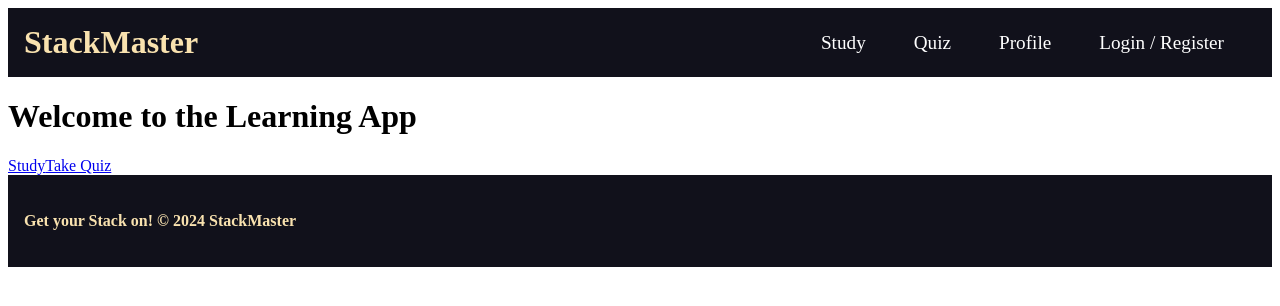
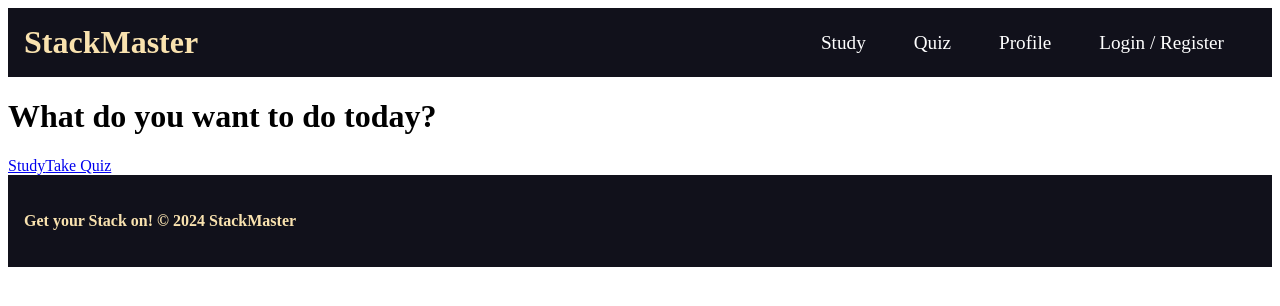
Before and after one commit to vpontual/stackmaster, a React (Vite) app in the folder client/: page /choice in a window 1280 px wide. Shown: the top 306 px of the page. Built offline with nearby package versions, Linux system fonts and the light colour scheme.

Commit message:
updated the h1 of the choice page

```diff
--- a/client/src/pages/Choice.jsx
+++ b/client/src/pages/Choice.jsx
@@ -4,7 +4,7 @@ import { Link } from 'react-router-dom';
 const Choice = () => {
   return (
     <div>
-      <h1>Welcome to the Learning App</h1>
+      <h1>What do you want to do today?</h1>
       <div>
         <Link to="/categories">Study</Link>
         <Link to="/quiz">Take Quiz</Link>
```
